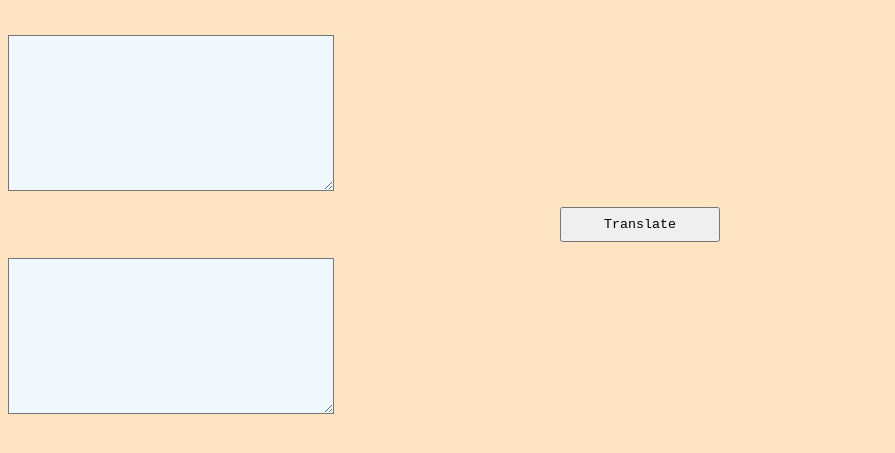
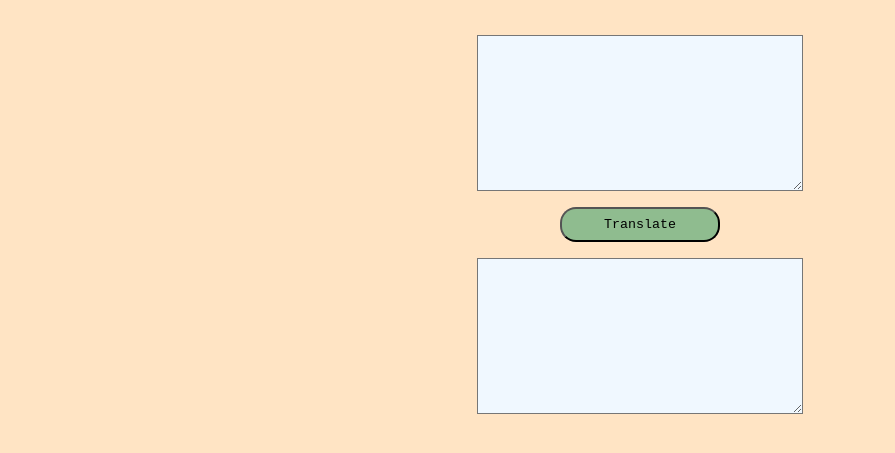
Before and after one commit to abdullah-sattar/morsecode-challenge, a website with bundled scripts: page index.html in a window 1280 px wide. Shown: the part 69-522 px from the top of the page, without its empty margins (0-895 px from the left). Built offline with nearby package versions, Linux system fonts and the light colour scheme.

Commit message:
finalised the styling

```diff
--- a/assets/styles/_div.scss
+++ b/assets/styles/_div.scss
@@ -2,6 +2,7 @@ div {
     display: flex;
     flex-direction: column;
     align-content: center;
+    align-items: center;
     gap: 2vh;
 
     h1 {
@@ -12,6 +13,8 @@ div {
         width: 20vh;
         align-self: center;
         padding: 1vh;
+        border-radius: 2vh;
+        background-color: darkseagreen;
     }
 
     textarea {
```
Also changed, not shown: README.md (deleted), styles.css.
